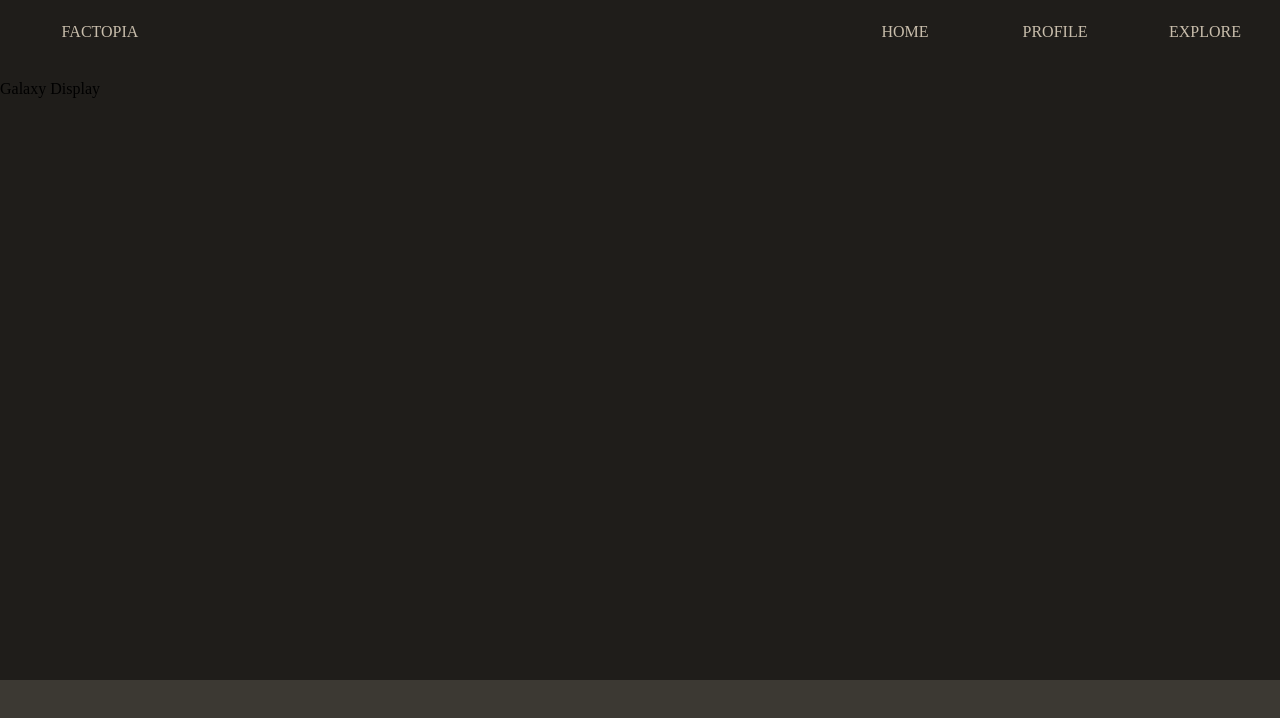
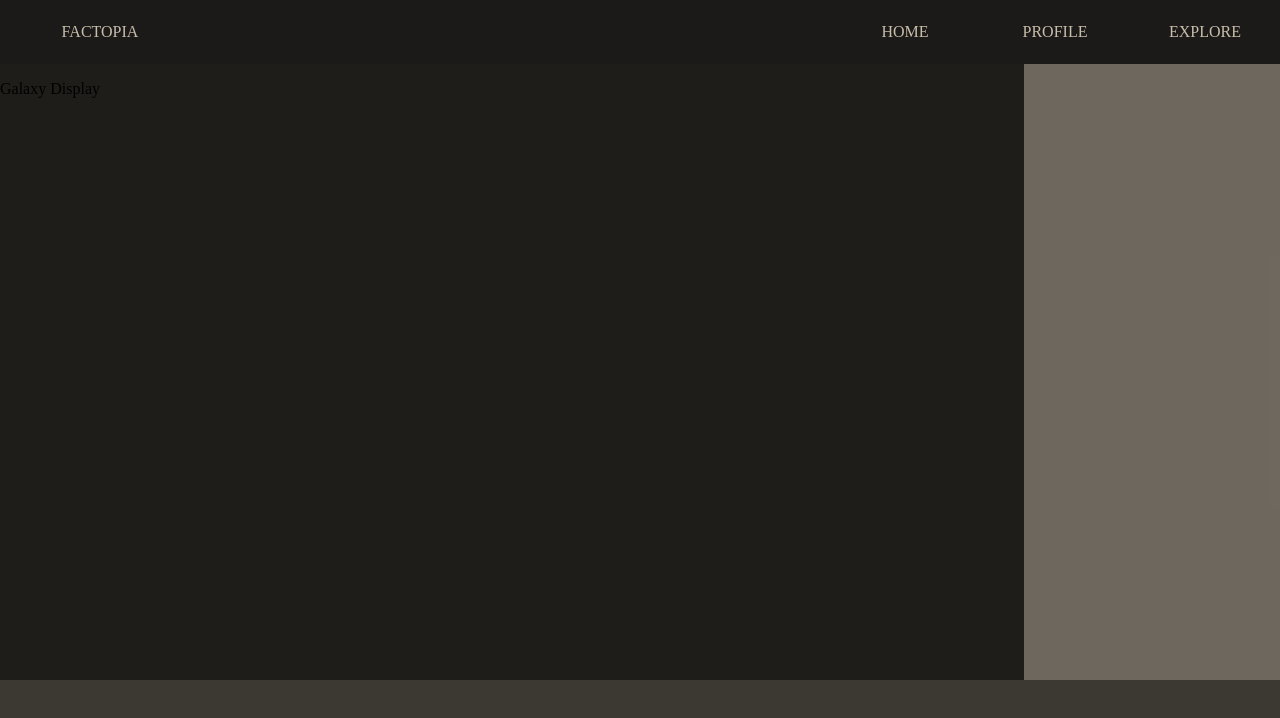
Before and after one commit to khoiphan21/factopia-website, an Angular app: page / in a window 1280 px wide. Shown: the top 718 px of the page. Built offline with nearby package versions, Linux system fonts and the light colour scheme.

Commit message:
added styling for right-side-bar container

```diff
--- a/src/app/app.component.css
+++ b/src/app/app.component.css
@@ -6,14 +6,23 @@
 }
 
 .header {
-    background-color: #1F1D1A;
+    background-color: #1C1A18;
     flex-basis: 8%;
 }
 .content {
+    display: flex;
+    flex-direction: row;
     flex-grow: 2;
     margin: 0px;
     flex-basis: 77%;
     background-color: #1F1D1A;
+}
+.content .galaxy {
+    width: 80%;
+}
+.content .right-sidebar {
+    width: 20%;
+    background-color: rgba(188, 178, 161, 0.5);
 }
 .footer {
     flex-grow: 1;
--- a/src/app/app.component.html
+++ b/src/app/app.component.html
@@ -7,6 +7,7 @@
     </div>
 
     <div class="right-sidebar">
+
     </div>
   </div>
 
```
